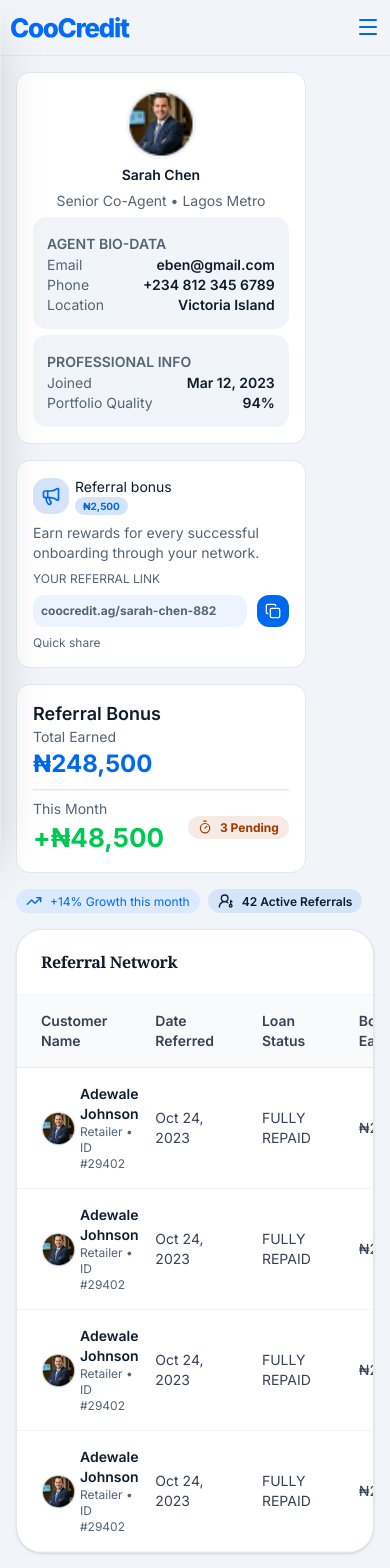
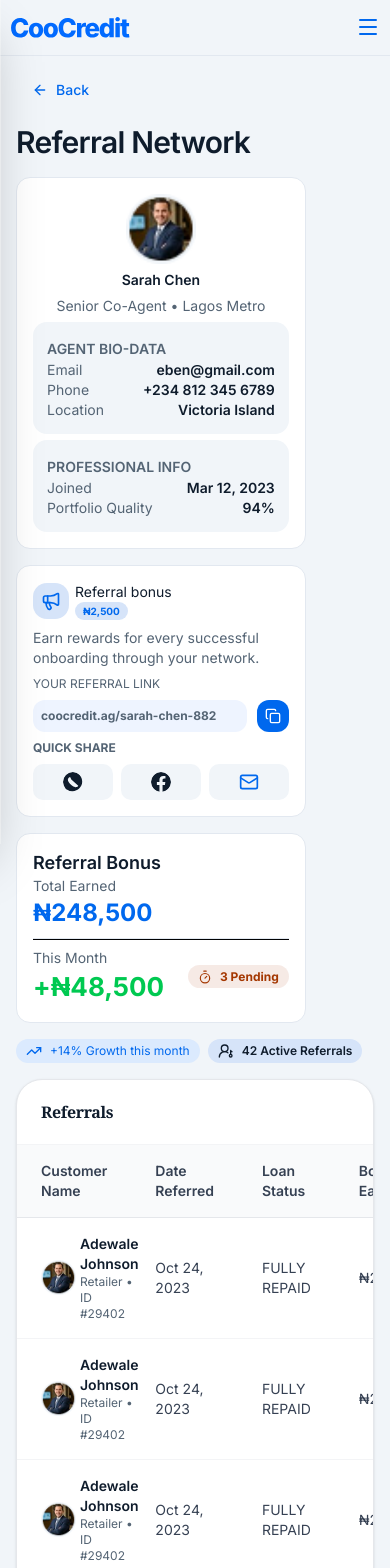
Before and after one commit to Banicoop/coocredit-business, a Next.js app: page /agents/customers/1/referrals in a window 390 px wide. Shown: the top 1568 px of the page. Built offline with nearby package versions, Linux system fonts and the light colour scheme; a web font is replaced by a local one.

Commit message:
modified and implemented responsive screens for daily list, referrals, tasks and performance scores

```diff
--- a/src/app/(dashboard)/agents/(main)/customers/[id]/referrals/_sections/ReferralList.tsx
+++ b/src/app/(dashboard)/agents/(main)/customers/[id]/referrals/_sections/ReferralList.tsx
@@ -9,7 +9,7 @@ import React from 'react'
 import user from '@/assets/images/user.png';
 
 
-const data = Array.from({length: 4}, (() => ({
+const data = Array.from({length: 8}, (() => ({
     customer: {
         name: 'Adewale Johnson',
         ID: 'Retailer • ID #29402'
@@ -49,7 +49,12 @@ const ReferralList = () => {
         },
     ]
   return (
-    <BasicTable columns={columns} data={data ?? []} title={<Typography variant='p'>Referral Network</Typography>}/>
+    <BasicTable
+        columns={columns}
+        pagination={true}
+        pageSize={5}
+        data={data ?? []}
+        title={<Typography variant='p'>Referrals</Typography>}/>
   )
 }
 
--- a/src/app/(dashboard)/agents/(main)/customers/[id]/referrals/page.tsx
+++ b/src/app/(dashboard)/agents/(main)/customers/[id]/referrals/page.tsx
@@ -5,17 +5,19 @@ import React from 'react';
 import user from '@/assets/images/user.png'
 import Typography from '@/components/primitives/Typography';
 import DetailedSlip from '@/components/ui/DetailSlip';
-// import { PageHeader } from '@/components/ui/PageHeader';
+import { PageHeader } from '@/components/ui/PageHeader';
 import ReferralList from './_sections/ReferralList';
-import { Bomb, Copy, MapPinCheck, Megaphone, Timer, TrendingUp, UserCircle, UserRoundKey } from 'lucide-react';
+import { Copy, MailIcon, MapPinCheck, Megaphone, Timer, TrendingUp, UserRoundKey } from 'lucide-react';
 import network from '@/assets/images/shop-location.png'
 import { ColItem } from '@/components/ui/PageHeader';
+import { BackButton } from '@/components/primitives/buttons/BackButton';
 
 const details = [
     {title: 'Email', val: 'eben@gmail.com'},
     {title: 'Phone', val: '+234 812 345 6789'},
     {title: 'Location', val: 'Victoria Island'},
 ]
+
 const details2 = [
     {title: 'Joined', val: 'Mar 12, 2023'},
     {title: 'Portfolio Quality', val: '94%'},
@@ -23,8 +25,11 @@ const details2 = [
 
 const Referrals = () => {
   return (
+    <Grid className='gap-4'>
+        <BackButton/>
+        <PageHeader title='Referral Network' />
         <Grid className='lg:grid-cols-3 gap-4'>
-        {/* <PageHeader title='My Referrals' /> */}
+            {/* Co-agent profile */}
             <Grid className='gap-4'>
                 <GridItem className='h-fit'>
                     <FlexCol className='items-center justify-center gap-1.5 '>
@@ -50,19 +55,33 @@ const Referrals = () => {
                             <Copy size={16} className='text-card cursor-pointer' />
                         </Flex>
                     </Flex>
-                 <Typography variant='small' color='primary'>Quick share</Typography>
+                    <Typography variant='small' color='primary' weight='bold' className='uppercase'>Quick share</Typography>
+
+                    <Grid className='grid-cols-3 gap-2'>
+                        <Flex className='bg-accent justify-center p-2 rounded-sm'>
+                            <Image src='/icons/whatsapp.svg' alt='' width={20} height={20} className='rounded-full object-cover cursor-pointer' />
+                        </Flex>
+                        <Flex className='bg-accent justify-center p-2 rounded-sm'>
+                            <Image src='/icons/facebook.svg' alt='' width={20} height={20} className='rounded-full object-cover cursor-pointer' />
+                        </Flex>
+                        <Flex className='bg-accent justify-center p-2 rounded-sm'>
+                            <MailIcon size={20} className='text-primary cursor-pointer' />
+                        </Flex>
+                    </Grid>
                 </GridItem>
                 <GridItem>
                     <Typography weight='semibold' className='text-[18px]'>Referral Bonus</Typography>
                     <ColItem item1='Total Earned' item2='₦248,500' className1='text-[#546474] text-sm' className2='text-[24px] font-bold text-primary'/>
-                <hr className='my-2 h-0.5 bg-[#F1F5F9]'/>
+                    <hr className='my-2 h-0.5 bg-[#020203]'/>
                     <Flex className='justify-between'>
                         <ColItem item1='This Month' item2='+₦48,500' className1='text-[#546474] text-sm' className2='text-[26px] font-bold text-green-500'/>
                         <Typography startIcon={<Timer size={14} className='font-bold'/>} className='capitalize text-xs text-[#A43700] bg-[#A437001A] px-2.5 py-1 rounded-md font-bold'>3 pending</Typography>
                     </Flex>
                 </GridItem>
             </Grid>
-        <Grid className='col-span-2 gap-4'>
+
+            {/* Referral Network */}
+            <Grid className='col-span-2 gap-4 h-fit'>
                 <Flex className='gap-2'>
                     <Typography variant='small' className='bg-[#DBEAFE] p-2.5 py-1 rounded-md text-primary' startIcon={<TrendingUp size={16}/>}>+14% Growth this month</Typography>
                     <Typography weight='semibold' variant='small' className='bg-[#D6E4F9] p-2.5 py-1 rounded-md' startIcon={<UserRoundKey size={16}/>}>42 Active Referrals</Typography>
@@ -85,6 +104,7 @@ const Referrals = () => {
                 </Grid>
             </Grid>
         </Grid>
+    </Grid>
   )
 }
 
--- a/src/app/(dashboard)/agents/(main)/customers/_pages/CustomerProfile.tsx
+++ b/src/app/(dashboard)/agents/(main)/customers/_pages/CustomerProfile.tsx
@@ -16,18 +16,20 @@ const CustomerProfile = () => {
       <Grid className='gap-5 md:grid-cols-3'>
         <GridItem className='md:col-span-2'>
           <FlexCol className='gap-2.5 px-4 py-3 w-full'>
-            <Flex className='gap-x-1.5 justify-between'>
-              <Flex>
+            <FlexCol className='gap-4 md:flex-row md:items-center justify-between'>
+              <FlexCol className='items-center justify-center md:flex-row'>
                 <Image src={user} alt='USER' className='h-30 w-30 rounded-md object-cover' loading='lazy' />
                 <ColItem item1='Amara Okafor'
                   item2='CU-8842-XN • Member since 2021'
                   className1='text-[24px] text-[#0F1C2C] font-semibold' className2='text-[#546474]'/>
-              </Flex>
-              <Link href='/agents/customers/id/referrals' className='p-2 rounded-lg bg-primary text-card font-semibold shadow-sm'>Referrals</Link>
-            </Flex>
-              <Grid className='grid-cols-2 md:grid-cols-4 gap-x-2 w-full'>
+              </FlexCol>
+              <Link href='/agents/customers/id/referrals' className='py-2 px-4 rounded-lg bg-primary text-card font-semibold shadow-md flex items-center justify-center'>Referrals</Link>
+            </FlexCol>
+              <Grid className='grid-cols-2 md:grid-cols-3 gap-x-2 w-full'>
                 <ColItem item1='Address' item2='-' className1='text-ink' className2='text-[#0F1C2C] font-semibold text-[18px]'/>
                 <ColItem item1='Location' item2='-' className1='text-ink' className2='text-[#0F1C2C] font-semibold  text-[18px]'/>
+                <ColItem item1='Account' item2='-' className1='text-ink' className2='text-[#0F1C2C] font-semibold  text-[18px]'/>
+                <ColItem item1='Town' item2='-' className1='text-ink' className2='text-[#0F1C2C] font-semibold text-[18px]'/>
                 <ColItem item1='Primary Product' item2='-' className1='text-ink' className2='text-[#0F1C2C] font-semibold  text-[18px]'/>
                 <ColItem item1='Sector' item2='-' className1='text-ink' className2='text-[#0F1C2C] font-semibold text-[18px]'/>
               </Grid>
@@ -35,11 +37,11 @@ const CustomerProfile = () => {
         </GridItem>
         <GridItem className='gap-y-4'>
           <Typography color='primary' className='text-center'>CREDIT HEALTH SCORE</Typography>
-          <FlexCol className='p-5 rounded-full border-4 border-primary w-fit mx-auto'>
+          <FlexCol className='h-28 w-28 flex items-center justify-center rounded-full border-4 border-primary mx-auto'>
             <Typography variant='h1'>810</Typography>
             <Typography color='active'>Excellent</Typography>
           </FlexCol>
-            <Typography color='active' className='text-center px-2 py-1 rounded-sm bg-[#0053CC1A]'>+12 pts from last month</Typography>
+            <Typography color='active' className='text-center px-2 py-1 flex items-center justify-center rounded-sm bg-[#0053CC1A]'>+12 pts from last month</Typography>
         </GridItem>
       </Grid>
 
--- a/src/app/(dashboard)/agents/(main)/daily/_sections/CompletedTasks.tsx
+++ b/src/app/(dashboard)/agents/(main)/daily/_sections/CompletedTasks.tsx
@@ -15,8 +15,8 @@ const CompletedTasks = () => {
     <GridItem className='gap-4'>
         <Typography variant='h4' weight='bold' startIcon={<CircleCheck size={20} className='text-primary mt-1' />}>Completed Tasks (4)</Typography>
 
-        {data.map((d) => (
-            <Flex className='justify-between border-b border-b-[#F8FAFC] py-2'>
+        {data.map((d, index) => (
+            <Flex key={index} className='justify-between border-b border-b-[#F8FAFC] py-2'>
                 <Flex className='gap-4'>
                     <Typography variant='small' weight='bold' color='primary'>{d.time}</Typography>
                     <Typography weight='semibold'>{d.customerName} — {d.task}</Typography>
--- a/src/app/(dashboard)/agents/(main)/daily/_sections/DailyList.tsx
+++ b/src/app/(dashboard)/agents/(main)/daily/_sections/DailyList.tsx
@@ -2,6 +2,8 @@ import { Grid } from '@/components/ui/ui-layout';
 import React from 'react'
 import DailyCard from './DailyCard';
 import { Tabs } from '@/components/ui/Tabs';
+import { TextField } from '@/components/primitives/inputs/TextField';
+import { Search } from 'lucide-react';
 
 
 const tabs = [
@@ -31,7 +33,9 @@ const DailyList = () => {
   return (
     <Grid className='gap-4'>
 
-        <Tabs items={tabs} defaultValue='all'/>
+        <Tabs items={tabs} defaultValue='all' className='hidden md:flex'/>
+
+        <TextField variant='primary' startIcon={<Search size={20} />} placeholder='Search tasks, customers...' wrapperClassName='md:hidden'/>
 
         <Grid className='grid-cols-1 md:grid-cols-2 lg:grid-cols-3 gap-6'>
             <DailyCard
--- a/src/app/(dashboard)/agents/(main)/performance/_sections/PerformanceScore.tsx
+++ b/src/app/(dashboard)/agents/(main)/performance/_sections/PerformanceScore.tsx
@@ -8,7 +8,7 @@ import React from 'react'
 const PerformanceScore = () => {
   return (
     <Grid className='md:grid-cols-2 lg:grid-cols-3 gap-5'>
-        <GridItem className='grid-cols-2 lg:col-span-2 gap-2.5'>
+        <GridItem className='md:grid-cols-2 lg:col-span-2 gap-2.5'>
             <Grid className='h-fit gap-4'>
                 <Typography color='primary'>TOTAL AGENT SCORE</Typography>
                 <Typography variant='h1' className='text-[40px]' endIcon={<span className='text-sm text-[#546474]'>/ 100</span>}>87 </Typography>
```
Also changed, not shown: src/app/(dashboard)/_components/MobileSidebars.config.tsx (+10 -6 lines), public/icons/facebook.svg (added), public/icons/whatsapp.svg (added). Lines whose indentation alone changed are shown as unchanged.
